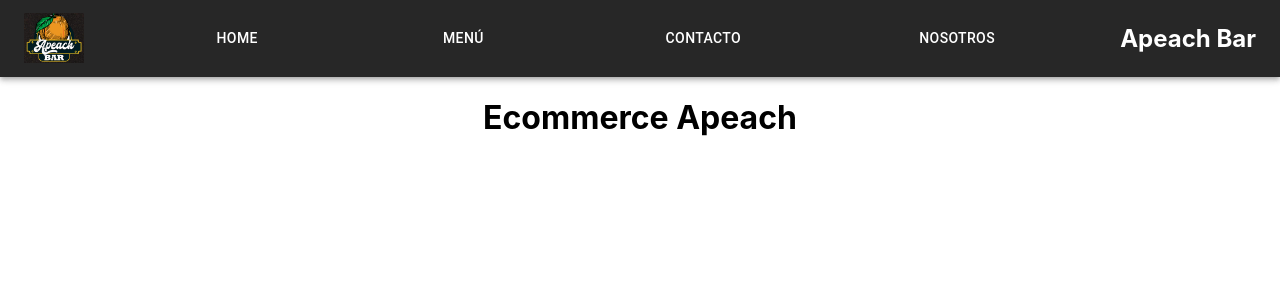
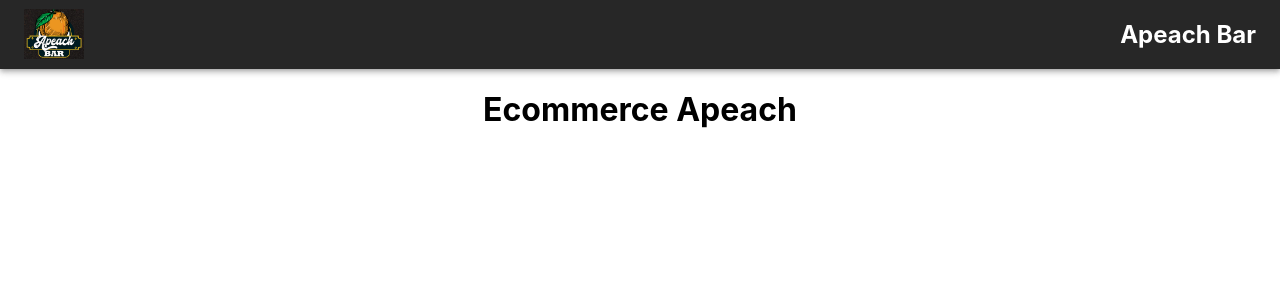
Before and after one commit to rodrigo116/ecommerce-apeach, a React (Create React App) app: page / in a window 1280 px wide. Shown: the top 300 px of the page. Built offline with nearby package versions, Linux system fonts and the light colour scheme.

Commit message:
i tried use .map metod but it doesn´t work

```diff
--- a/src/components/Navbar/navbar.js
+++ b/src/components/Navbar/navbar.js
@@ -1,25 +1,20 @@
 import './navbar.css';
 import {  AppBar,  Stack, Toolbar,Typography, Button } from '@mui/material';
 import { ThemeProvider, createTheme } from '@mui/material/styles';
+import { navBarOptions } from '../helpers/strings.js'
+function appBarLabel() {
 
-function appBarLabel() {
 return (
     <Toolbar>
     <img className='fotoLogo' src="./logo-apeach.jpg" alt="logo"/>
     <Typography className='menuHeader' variant="h6" noWrap component="div" sx={{ flexGrow: 1 }}>
-    <ul>
+    <ul className='list-item'>
+
+    {navBarOptions.map(navBarOptions => {
         <li>
-            <Button style={{color: "white"}} variant="text">Home</Button>
+            <a href='home'><Button>{navBarOptions}</Button></a>
         </li>
-        <li>
-            <Button style={{color: "white"}} variant="text">Menú</Button>
-        </li>
-        <li>
-            <Button style={{color: "white"}} variant="text">Contacto</Button>
-        </li>
-        <li>
-            <Button style={{color: "white"}} variant="text">Nosotros</Button>
-        </li>
+    })}
     </ul>
     </Typography>
     <h2>Apeach Bar</h2>
@@ -47,3 +42,16 @@ return (
     </Stack>
 );
 }
+{/* <li>
+<Button style={{color: "white"}} variant="text">Home</Button>
+</li>
+<li>
+<Button style={{color: "white"}} variant="text">Menú</Button>
+</li>
+<li>
+<Button style={{color: "white"}} variant="text">Contacto</Button>
+</li>
+<li>
+<Button style={{color: "white"}} variant="text">Nosotros</Button>
+</li>
+<button></button> */}
--- /dev/null
+++ b/src/components/helpers/strings.js
@@ -0,0 +1 @@
+export const navBarOptions = ['Home', 'Menu', 'Contacto',  'Nosotros'];
```
